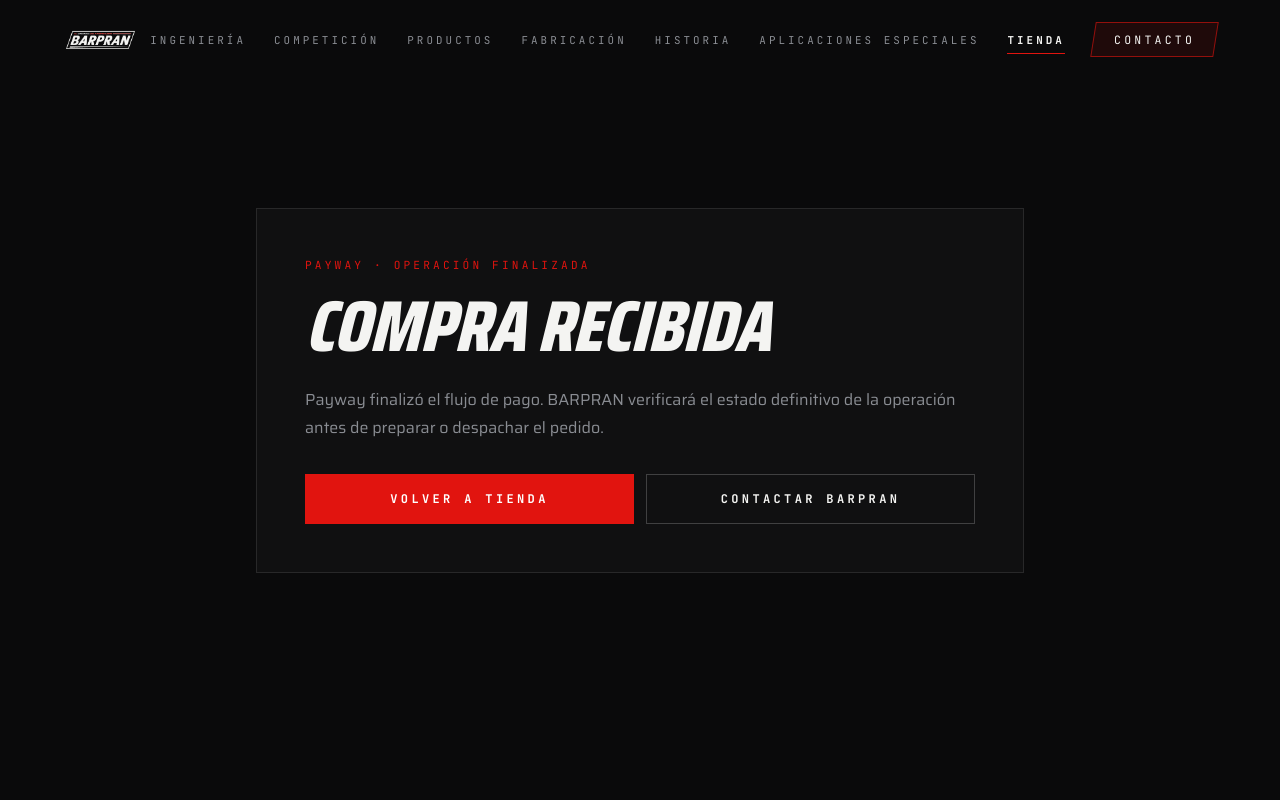
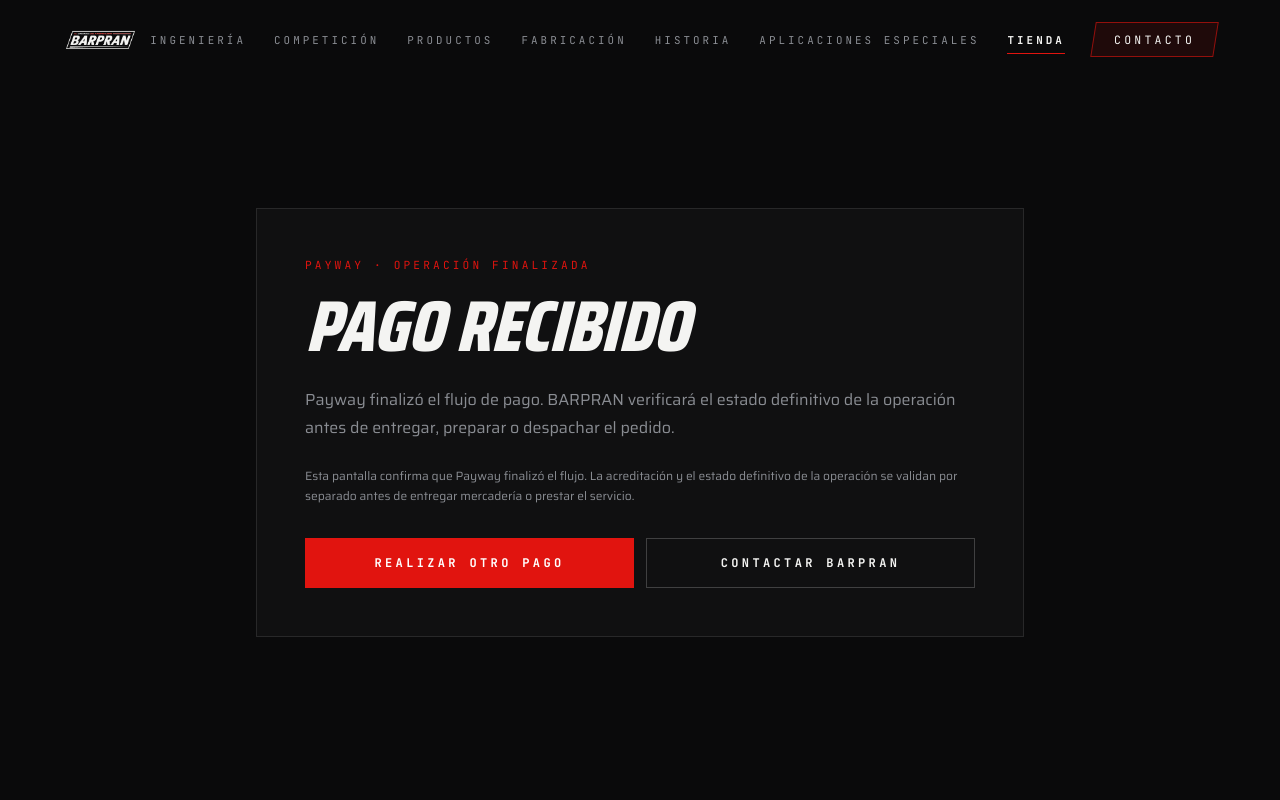
Before and after one commit to barpranembragues/barpran-website, a Next.js app: page /tienda/compra-exitosa in a window 1280 px wide. Shown: the top 800 px of the page. Built offline with nearby package versions, Linux system fonts and the light colour scheme.

Commit message:
Adaptar confirmación a pagos por monto manual

```diff
--- a/src/app/tienda/compra-exitosa/page.tsx
+++ b/src/app/tienda/compra-exitosa/page.tsx
@@ -1,41 +1,75 @@
 import Link from "next/link";
-import { SHOP_PRODUCTS } from "@/lib/content";
 
 type SuccessPageProps = {
-  searchParams: Promise<{ producto?: string }>;
+  searchParams: Promise<{
+    monto?: string;
+    concepto?: string;
+    referencia?: string;
+  }>;
 };
 
+function formatAmount(value?: string) {
+  if (!value) return null;
+  const amount = Number(value);
+  if (!Number.isFinite(amount) || amount <= 0) return null;
+  return new Intl.NumberFormat("es-AR", {
+    style: "currency",
+    currency: "ARS",
+    minimumFractionDigits: 0,
+    maximumFractionDigits: 2,
+  }).format(amount);
+}
+
 export default async function CompraExitosaPage({ searchParams }: SuccessPageProps) {
-  const { producto } = await searchParams;
-  const selected = SHOP_PRODUCTS.find((item) => item.id === producto);
+  const { monto, concepto, referencia } = await searchParams;
+  const formattedAmount = formatAmount(monto);
 
   return (
     <div className="min-h-screen bg-carbon pt-24 text-bone md:pt-28">
       <section className="frame py-16 md:py-24">
         <div className="mx-auto max-w-3xl border border-white/10 bg-white/[0.025] p-8 md:p-12">
           <p className="tech-label text-barpran">Payway · operación finalizada</p>
-          <h1 className="display mt-4 text-5xl md:text-7xl">Compra recibida</h1>
+          <h1 className="display mt-4 text-5xl md:text-7xl">Pago recibido</h1>
           <p className="mt-6 text-base leading-7 text-ash">
-            Payway finalizó el flujo de pago. BARPRAN verificará el estado definitivo de la operación antes de preparar o despachar el pedido.
+            Payway finalizó el flujo de pago. BARPRAN verificará el estado definitivo de la operación antes de entregar, preparar o despachar el pedido.
           </p>
 
-          {selected && (
-            <div className="mt-8 border-y border-white/10 py-6">
-              <p className="font-mono text-xs uppercase tracking-mega text-ash">Producto</p>
-              <p className="mt-2 text-xl font-bold">{selected.nombre}</p>
-              <p className="mt-1 text-ash">{selected.precio}</p>
+          {(concepto || formattedAmount || referencia) && (
+            <div className="mt-8 space-y-5 border-y border-white/10 py-6">
+              {concepto && (
+                <div>
+                  <p className="font-mono text-xs uppercase tracking-mega text-ash">Concepto</p>
+                  <p className="mt-2 text-xl font-bold">{concepto}</p>
+                </div>
+              )}
+              {formattedAmount && (
+                <div>
+                  <p className="font-mono text-xs uppercase tracking-mega text-ash">Importe informado</p>
+                  <p className="mt-2 text-2xl font-bold">{formattedAmount}</p>
+                </div>
+              )}
+              {referencia && (
+                <div>
+                  <p className="font-mono text-xs uppercase tracking-mega text-ash">Referencia</p>
+                  <p className="mt-2 text-bone">{referencia}</p>
+                </div>
+              )}
             </div>
           )}
+
+          <p className="mt-6 text-xs leading-5 text-ash">
+            Esta pantalla confirma que Payway finalizó el flujo. La acreditación y el estado definitivo de la operación se validan por separado antes de entregar mercadería o prestar el servicio.
+          </p>
 
           <div className="mt-8 grid gap-3 sm:grid-cols-2">
             <Link
               href="/tienda"
               className="flex items-center justify-center bg-barpran px-5 py-4 font-mono text-xs font-bold uppercase tracking-mega text-white"
             >
-              Volver a tienda
+              Realizar otro pago
             </Link>
             <a
-              href="https://wa.me/5491170586143?text=Hola%20BARPRAN%2C%20acabo%20de%20realizar%20una%20compra%20en%20la%20tienda"
+              href="https://wa.me/5491170586143?text=Hola%20BARPRAN%2C%20acabo%20de%20realizar%20un%20pago%20por%20Payway"
               target="_blank"
               rel="noopener noreferrer"
               className="flex items-center justify-center border border-white/20 px-5 py-4 font-mono text-xs font-bold uppercase tracking-mega text-bone"
```
